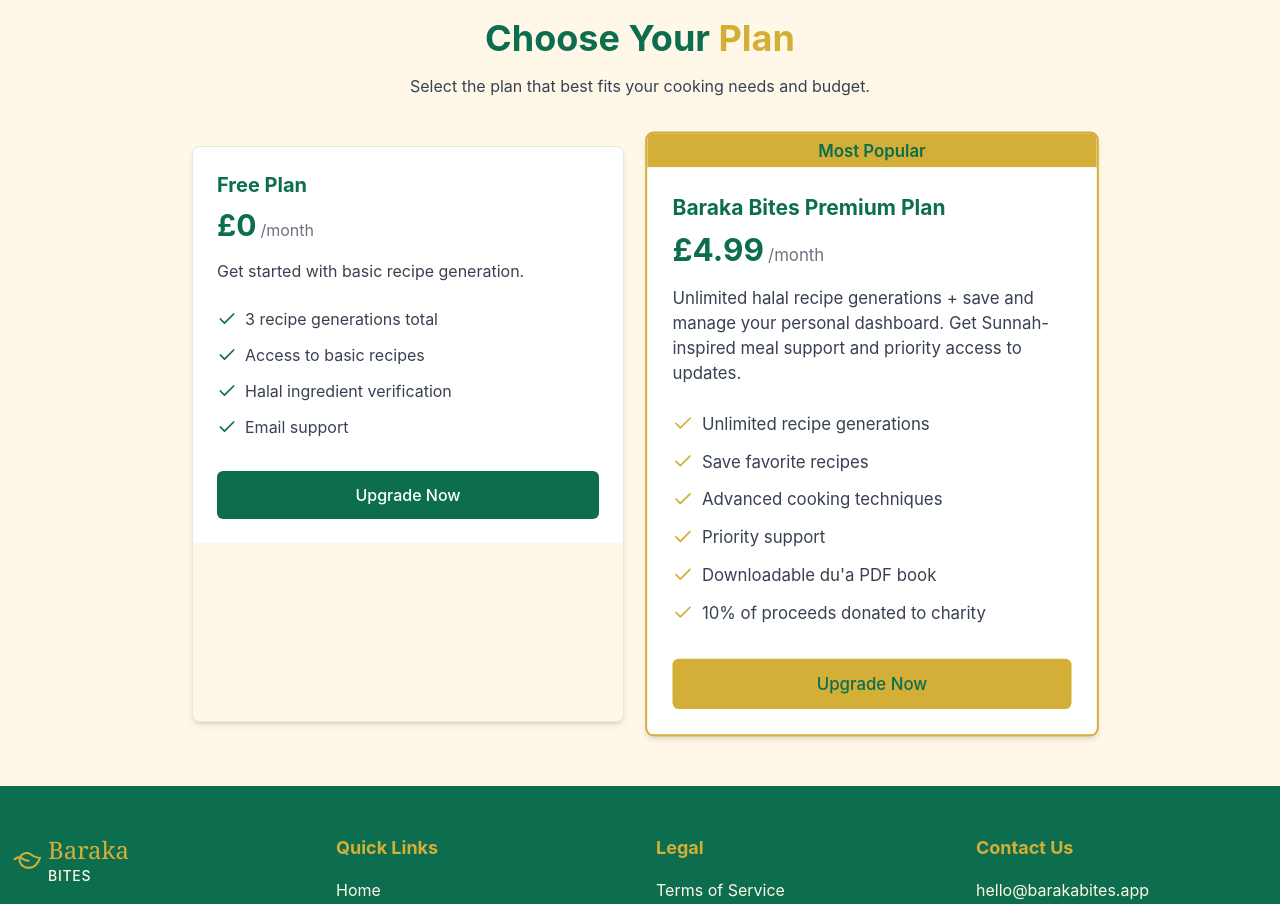
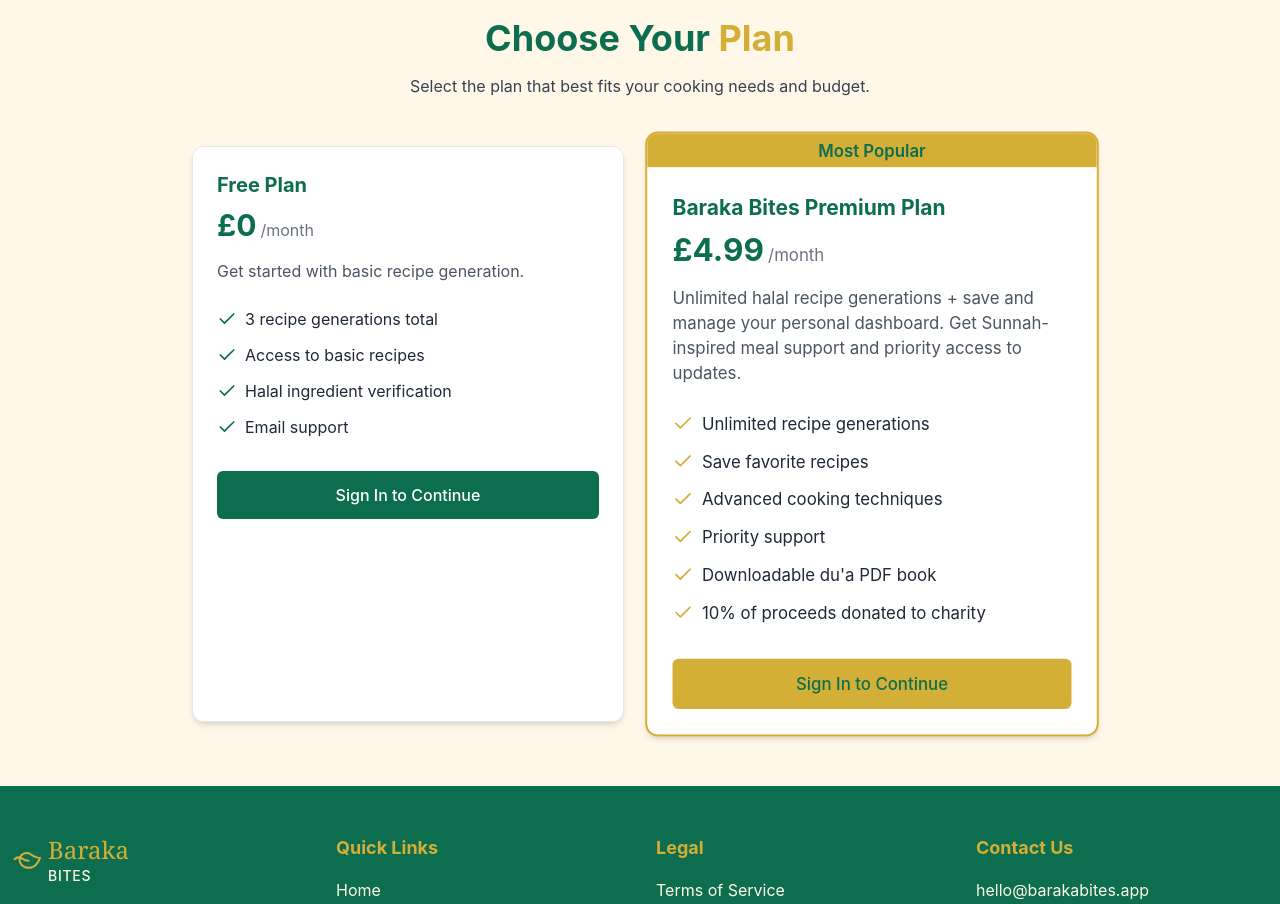
Before and after one commit to vinjhar/baraka-bites-mern, a React (Vite) app in the folder client/: page / in a window 1280 px wide. Shown: the part 2160-3064 px from the top of the page. Built offline with nearby package versions, Linux system fonts and the light colour scheme.

Commit message:
fixed PricingCard

```diff
--- a/client/src/components/PricingCard.tsx
+++ b/client/src/components/PricingCard.tsx
@@ -7,10 +7,9 @@ type PricingCardProps = {
   price: string;
   description: string;
   features: string[];
-  priceId: string | null;
   mode: 'payment' | 'subscription';
   isHighlighted?: boolean;
-  isPremium: boolean; // 👈 passed from HomePage
+  isPremium: boolean;
 };
 
 const PricingCard: React.FC<PricingCardProps> = ({
@@ -18,7 +17,6 @@ const PricingCard: React.FC<PricingCardProps> = ({
   price,
   description,
   features,
-  priceId,
   mode,
   isHighlighted = false,
   isPremium,
@@ -27,25 +25,37 @@ const PricingCard: React.FC<PricingCardProps> = ({
   const token = localStorage.getItem('token');
   const isAuthenticated = !!token;
 
-  console.log(isPremium)
+  const isFreePlan = title.toLowerCase().includes('free');
+  let buttonText = 'Change Plan';
+  let isDisabled = false;
 
-  // Determine current plan
-  const isCurrentPlan =
-    (!isPremium && title.toLowerCase() === 'free') ||
-    (isPremium && title.toLowerCase() === 'premium');
+  if (!isAuthenticated) {
+    buttonText = 'Sign In to Continue';
+  } else {
+    if (!isPremium && isFreePlan) {
+      buttonText = 'Current Plan';
+      isDisabled = true;
+    } else if (isPremium && !isFreePlan) {
+      buttonText = 'Already Subscribed';
+      isDisabled = true;
+    }
+  }
 
-  const handleRedirect = () => {
+  const handleClick = () => {
     if (!isAuthenticated) {
-      window.location.href = '/signin';
-    } else {
+      navigate('/signin');
+      return;
+    }
+
+    if (!isDisabled) {
       navigate('/billing');
     }
   };
 
   return (
     <div
-      className={`rounded-lg shadow-md overflow-hidden transition-all duration-300 hover:shadow-lg
-        ${isHighlighted ? 'border-2 border-gold scale-105 relative' : 'border border-primary/10'}`}
+      className={`rounded-xl shadow-md overflow-hidden transition-transform duration-300 hover:shadow-lg
+        ${isHighlighted ? 'border-2 border-gold scale-105 relative' : 'border border-gray-200'}`}
     >
       {isHighlighted && (
         <div className="bg-gold text-primary text-center py-1 font-semibold">
@@ -53,37 +63,37 @@ const PricingCard: React.FC<PricingCardProps> = ({
         </div>
       )}
 
-      <div className="p-6 bg-white">
-        <h3 className="text-xl font-bold mb-2 text-primary">{title}</h3>
+      <div className="p-6 bg-white h-full">
+        <h3 className="text-xl font-bold text-primary mb-2">{title}</h3>
 
         <div className="mb-4">
           <span className="text-3xl font-bold text-primary">{price}</span>
           {mode === 'subscription' && (
-            <span className="text-gray-500 ml-1">/month</span>
+            <span className="text-gray-500 ml-1 text-base">/month</span>
           )}
         </div>
 
-        <p className="text-gray-700 mb-6">{description}</p>
+        <p className="text-gray-600 mb-6">{description}</p>
 
         <ul className="space-y-3 mb-8">
           {features.map((feature, index) => (
             <li key={index} className="flex items-start">
               <Check className={`w-5 h-5 mr-2 mt-0.5 ${isHighlighted ? 'text-gold' : 'text-primary'}`} />
-              <span className="text-gray-700">{feature}</span>
+              <span className="text-gray-800">{feature}</span>
             </li>
           ))}
         </ul>
 
         <button
-          onClick={handleRedirect}
-          disabled={isCurrentPlan}
-          className={`w-full flex justify-center items-center py-3 px-4 rounded-md font-medium transition-all duration-200
+          onClick={handleClick}
+          disabled={isAuthenticated && isDisabled}
+          className={`w-full py-3 px-4 rounded-md font-medium transition-colors duration-200
             ${isHighlighted
               ? 'bg-gold text-primary hover:bg-gold/90'
               : 'bg-primary text-white hover:bg-primary/90'}
-            ${isCurrentPlan ? 'opacity-75 cursor-not-allowed' : ''}`}
+            ${isAuthenticated && isDisabled ? 'opacity-60 cursor-not-allowed' : ''}`}
         >
-          {isCurrentPlan ? 'Already Subscribed' : 'Upgrade Now'}
+          {buttonText}
         </button>
       </div>
     </div>
--- a/client/src/pages/HomePage.tsx
+++ b/client/src/pages/HomePage.tsx
@@ -140,11 +140,12 @@ const HomePage: React.FC = () => {
     '3 recipe generations total',
     'Access to basic recipes',
     'Halal ingredient verification',
-                'Email support'
+    'Email support',
   ]}
-              priceId={STRIPE_PRODUCTS.FREE.priceId}
   mode={STRIPE_PRODUCTS.FREE.mode}
+  isPremium={isPremium}
 />
+
 <PricingCard
   title={STRIPE_PRODUCTS.PREMIUM.name}
   price="£4.99"
@@ -154,13 +155,12 @@ const HomePage: React.FC = () => {
     'Save favorite recipes',
     'Advanced cooking techniques',
     'Priority support',
-                'Downloadable du\'a PDF book',
-                '10% of proceeds donated to charity'
+    "Downloadable du'a PDF book",
+    '10% of proceeds donated to charity',
   ]}
-              priceId={STRIPE_PRODUCTS.PREMIUM.priceId}
   mode={STRIPE_PRODUCTS.PREMIUM.mode}
+  isHighlighted={true}
   isPremium={isPremium}
-              isHighlighted={true}
 />
           </div>
         </div>
```
Lines whose indentation alone changed are shown as unchanged.
